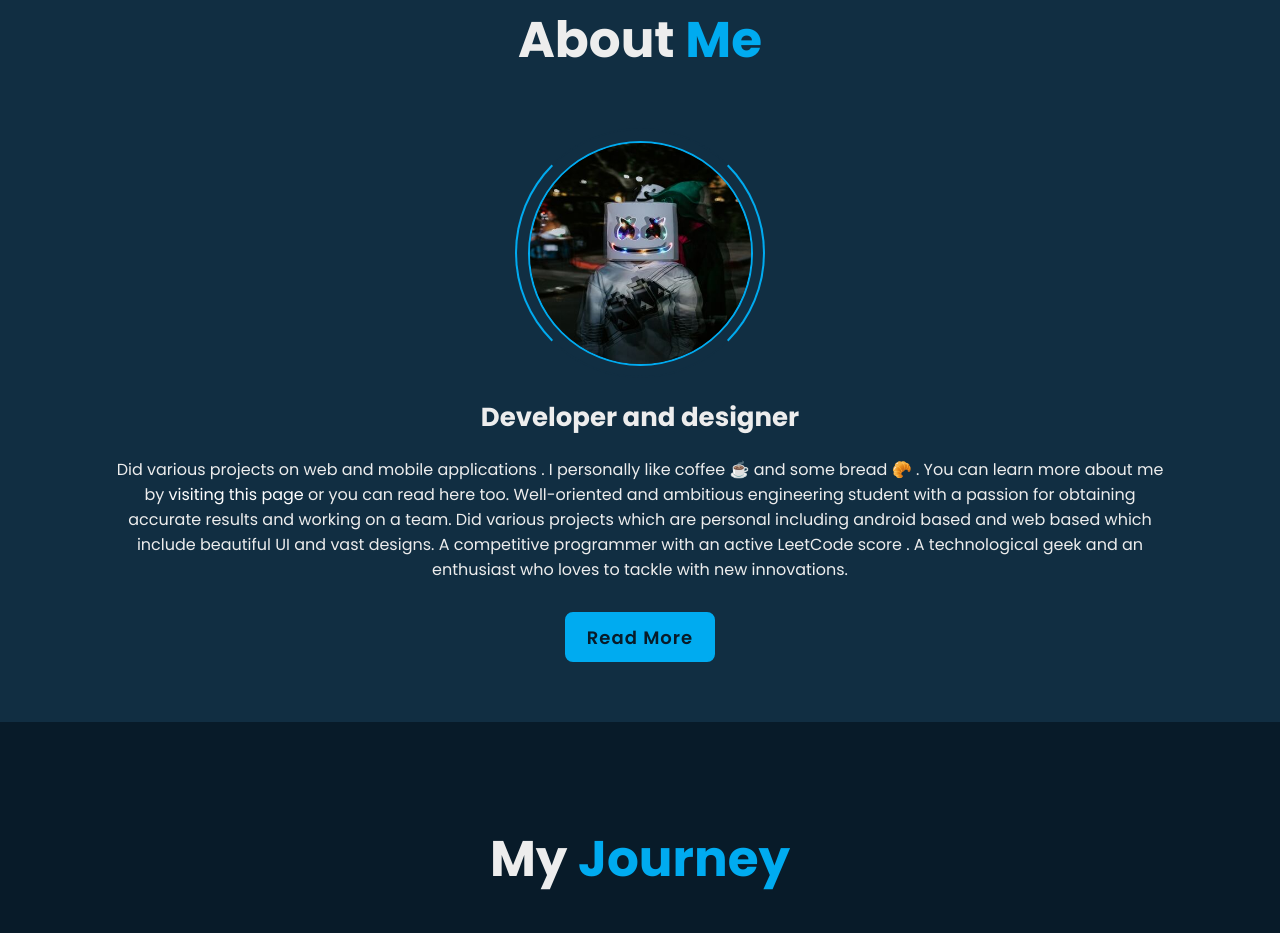
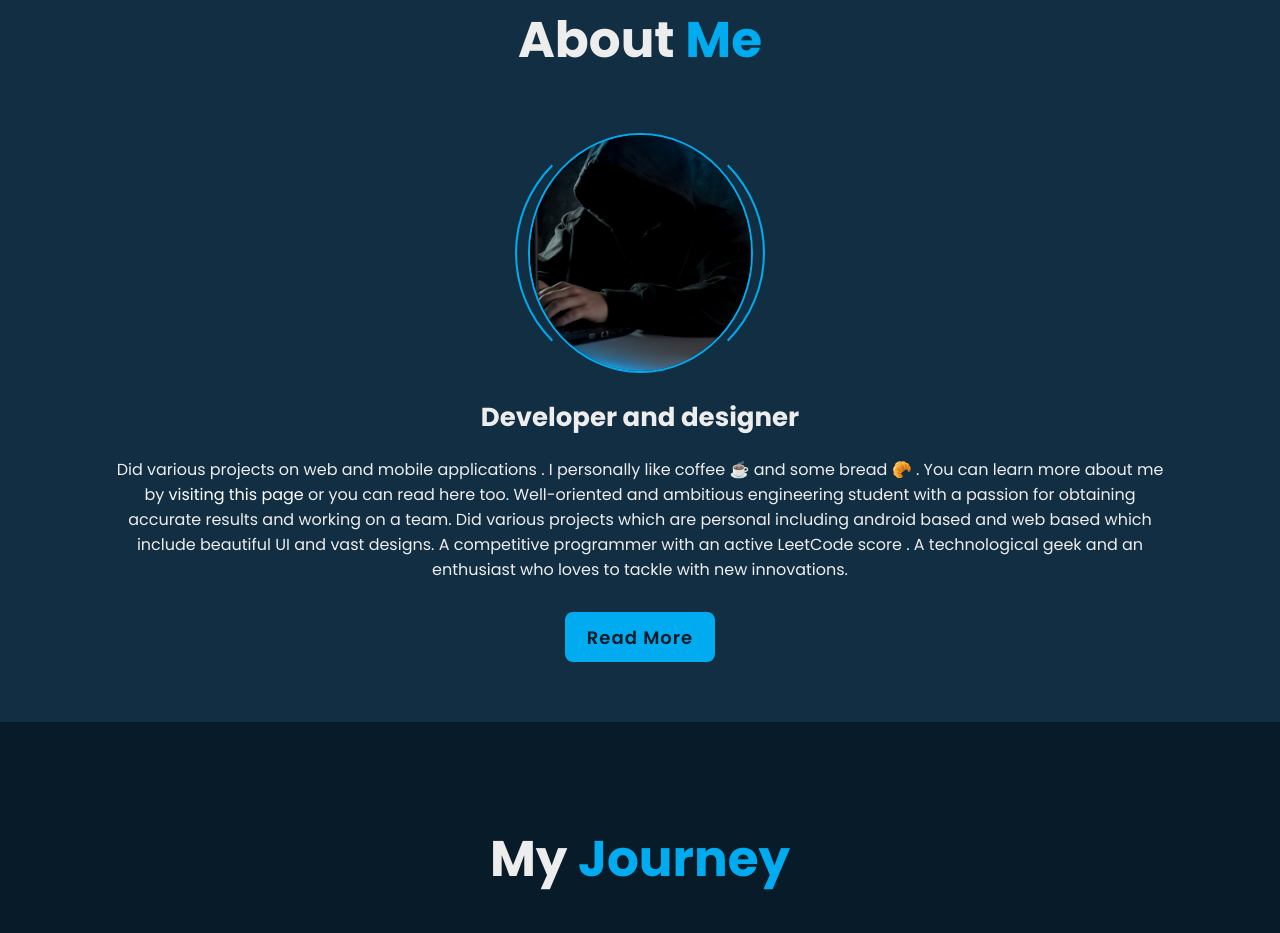
Before and after one commit to shyamande/Mainportfolio, a plain HTML site: page index.html in a window 1280 px wide. Shown: the part 897-1830 px from the top of the page. Drawn offline with nearby package versions, Linux system fonts and the light colour scheme.

Commit message:
new commit

```diff
--- a/index.html
+++ b/index.html
@@ -43,7 +43,7 @@
     <section class="about" id="about">
         <h2 class="heading">About <span>Me</span></h2>
         <div class="about-img">
-        <img src="smalle.jpg" alt="">
+        <img src="mainee.jpg" alt="" height="240px">
         <span class="circle-spin"></span>
         </div>
         <div class="about-content">
```
Also changed, not shown: main.jpg (added), mainee.jpg (added), mainey.jpg (added).
